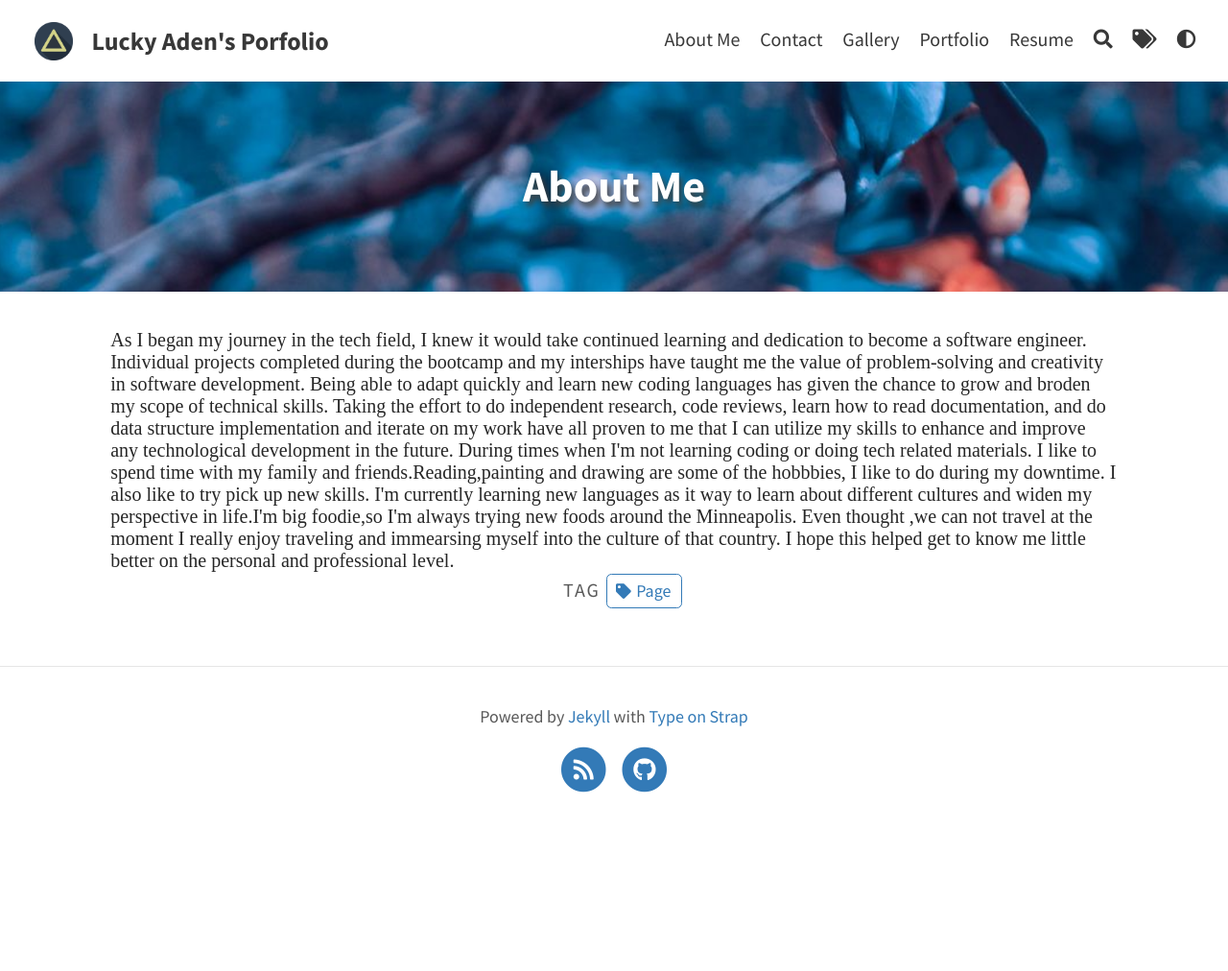
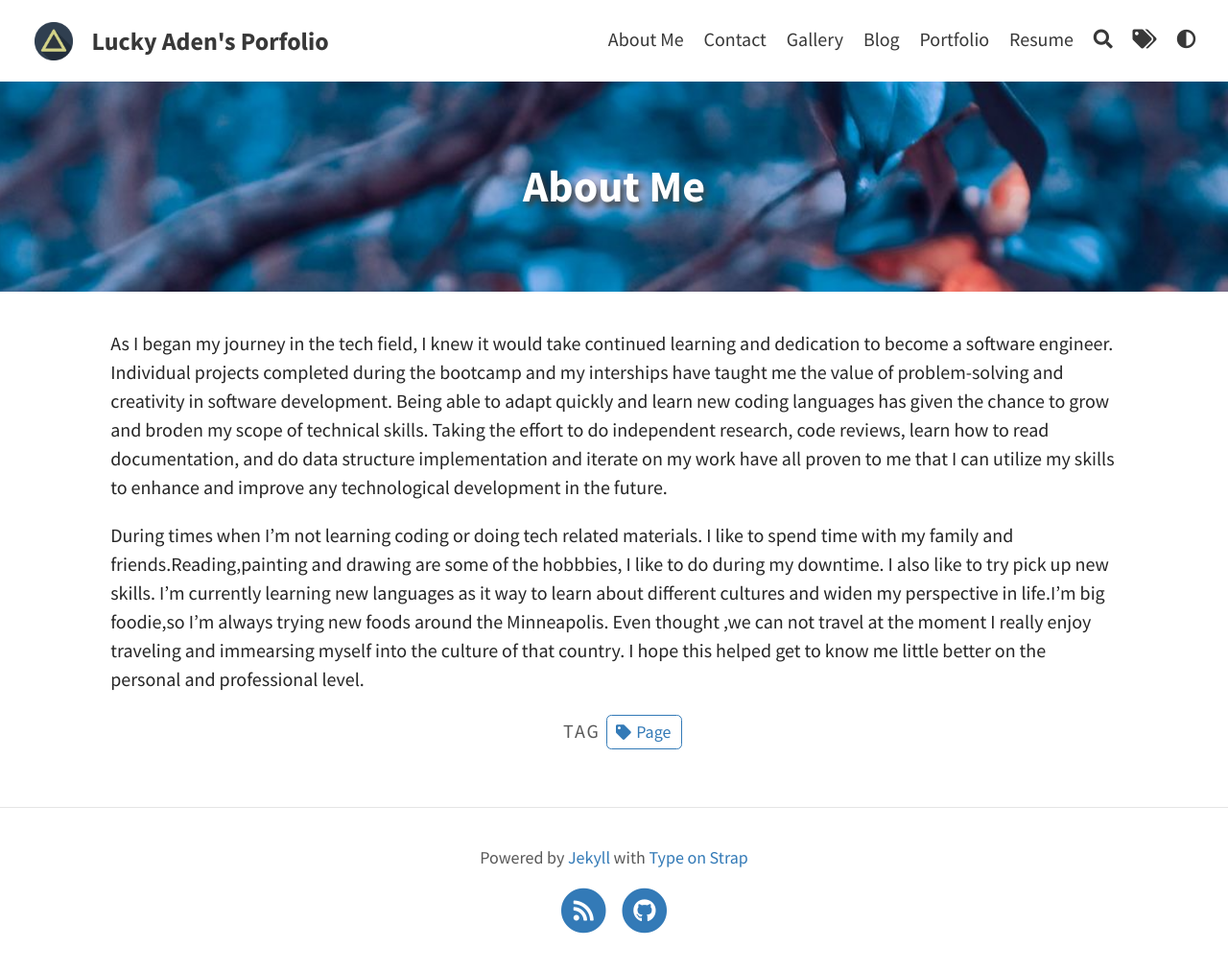
Before and after one commit to Luckyaden/personal_portfolio, a Jekyll site: the page built from pages/about.md, in a window 1280 px wide. Shown: the whole page at 96% size. Built offline with Jekyll 4.4.1, drawn with Linux system fonts in a browser that asks for light colours; before the commit the page ends 900 px from its top, so only the background shows below that.

Commit message:
Add home and blog pages

```diff
--- a/_config.yml
+++ b/_config.yml
@@ -9,8 +9,8 @@ avatar: assets/img/triangle.png                         # Empty for no avatar in
 favicon: assets/favicon.ico                             # Icon displayed in the tab
 
 # Header and footer text
-header_text: Welcome To My PortFolio Website  # Change Blog header text
-header_feature_image: assets/img/pexels/cherry.jpg
+header_text:  My Story  # Change Blog header text
+header_feature_image: assets/img/pexels/shadow.jpg
 footer_text: >
   Powered by <a href="https://jekyllrb.com/">Jekyll</a> with <a href="https://github.com/sylhare/Type-on-Strap">Type on Strap</a>
 
--- /dev/null
+++ b/blog/index.html
@@ -0,0 +1,5 @@
+---
+layout: home_blog
+title: Blog
+permlink: /blog/
+---
--- a/pages/about.md
+++ b/pages/about.md
@@ -5,6 +5,7 @@ permalink: /about/
 feature-img: "assets/img/pexels/roses-garden.jpg"
 tags: [Page]
 ---
-<div style="font-family:cursive;">As I began my journey in the tech field, I knew it would take continued learning and dedication to become a software engineer. Individual projects completed during the bootcamp and my interships have taught me the value of problem-solving and creativity in software development. Being able to adapt quickly and learn new coding languages has given the chance to grow and broden my scope of technical skills. Taking the effort to do independent research, code reviews, learn how to read documentation, and do data structure implementation and iterate on my work have all proven to me that I can utilize my skills to enhance and improve any technological development in the future.
+As I began my journey in the tech field, I knew it would take continued learning and dedication to become a software engineer. Individual projects completed during the bootcamp and my interships have taught me the value of problem-solving and creativity in software development. Being able to adapt quickly and learn new coding languages has given the chance to grow and broden my scope of technical skills. Taking the effort to do independent research, code reviews, learn how to read documentation, and do data structure implementation and iterate on my work have all proven to me that I can utilize my skills to enhance and improve any technological development in the future.
 
-During times when I'm not learning coding or doing tech related materials. I like to spend time with my family and friends.Reading,painting and drawing are some of the hobbbies, I like to do during my downtime. I also  like to try pick up new skills. I'm currently learning new languages as it way to learn about different cultures and widen my perspective in life.I'm big foodie,so I'm always trying new foods around the Minneapolis. Even thought ,we can not travel at the moment I really enjoy traveling and immearsing myself into the culture of that country. I hope this helped get to know me little better on the personal and professional level.</div>
+
+During times when I'm not learning coding or doing tech related materials. I like to spend time with my family and friends.Reading,painting and drawing are some of the hobbbies, I like to do during my downtime. I also  like to try pick up new skills. I'm currently learning new languages as it way to learn about different cultures and widen my perspective in life.I'm big foodie,so I'm always trying new foods around the Minneapolis. Even thought ,we can not travel at the moment I really enjoy traveling and immearsing myself into the culture of that country. I hope this helped get to know me little better on the personal and professional level.
```
Also changed, not shown: _layouts/home.liquid (+27 -3 lines), _layouts/home_blog.liquid (added, +13 -0 lines), pages/contact.md (+5 -5 lines), pages/resume.md (+1 -1 lines), assets/img/pexels/grey.jpg (added), assets/img/pexels/side.jpg (added), assets/img/pexels/sun.jpg (added), assets/img/pexels/tag.jpg (added), 1 other file.
